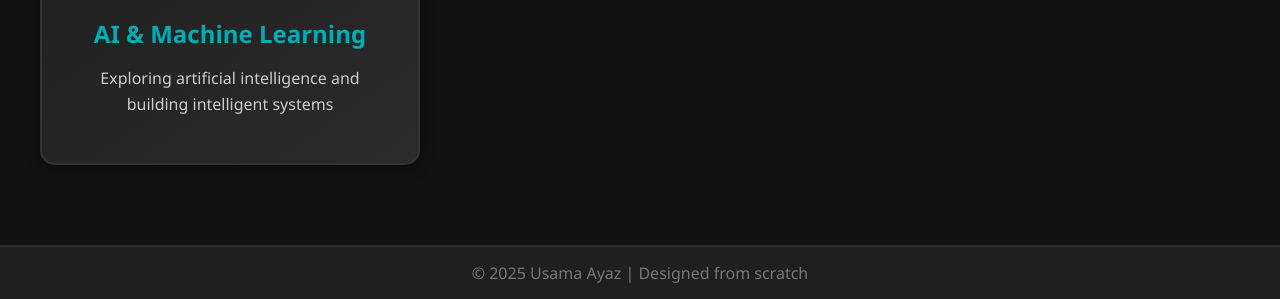
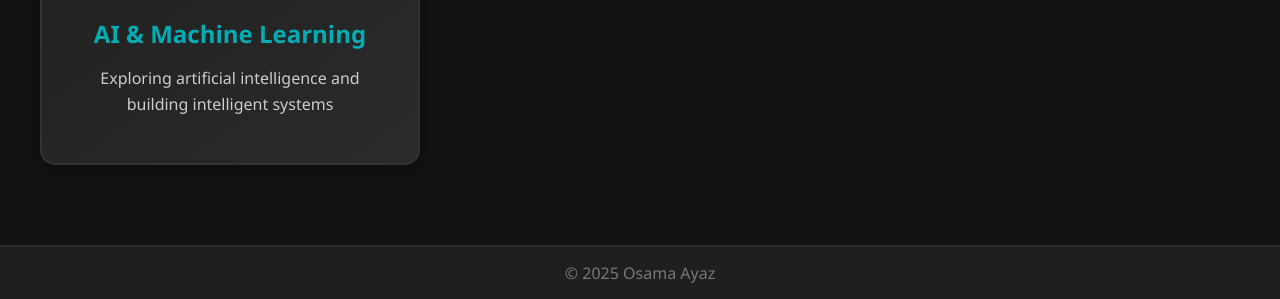
Before and after one commit to usama-codes/lab-3-portfolio, a plain HTML site: page lab-3-portfolio/hobbies.html in a window 1280 px wide. Shown: the part 670-969 px from the top of the page. Drawn offline with Linux system fonts and the light colour scheme.

Commit message:
made changes to previous portfolio

```diff
--- a/lab-3-portfolio/hobbies.html
+++ b/lab-3-portfolio/hobbies.html
@@ -46,7 +46,7 @@
   </section>
 
   <footer>
-    © 2025 Usama Ayaz | Designed from scratch
+    © 2025 Osama Ayaz
   </footer>
 </body>
 </html>
```
